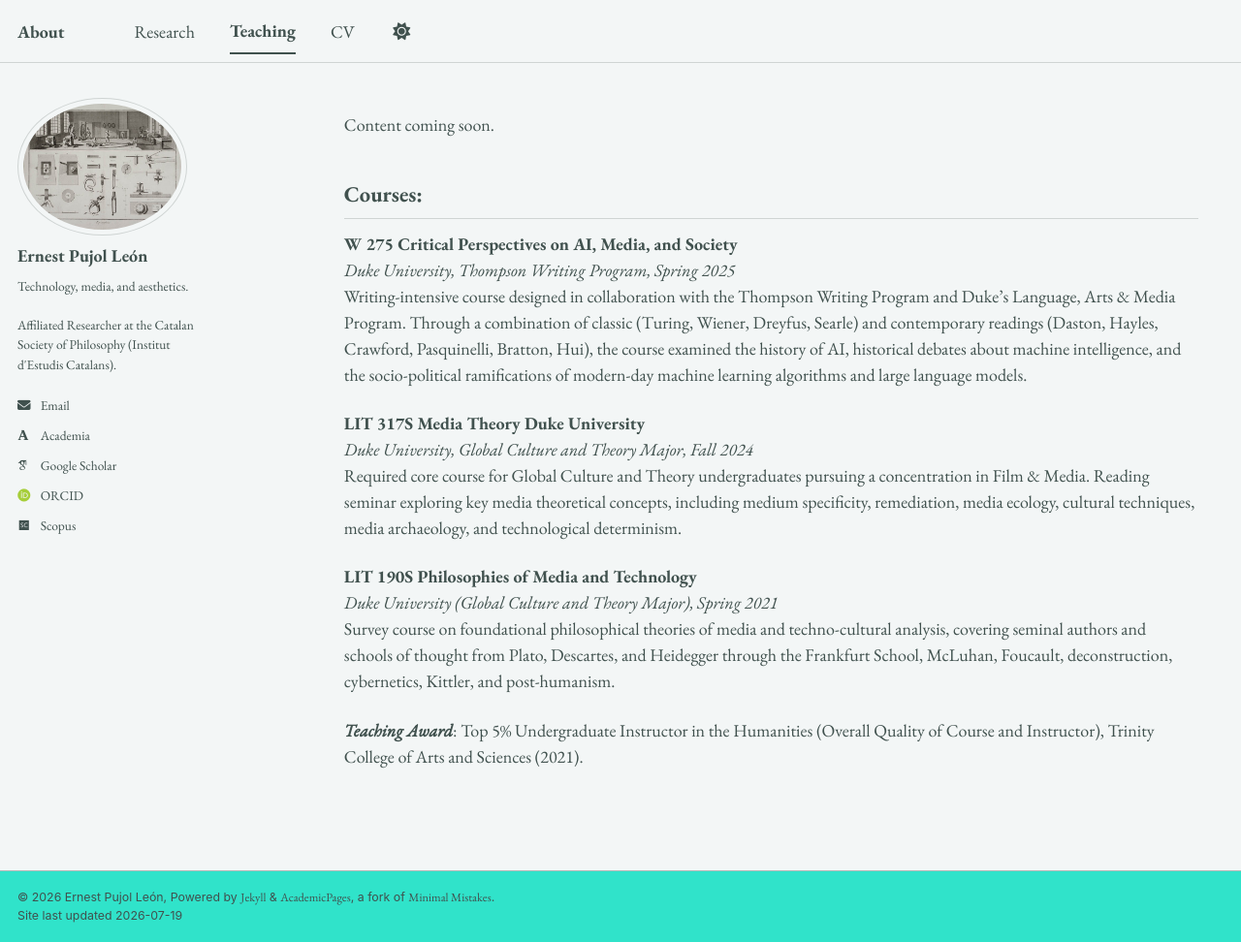
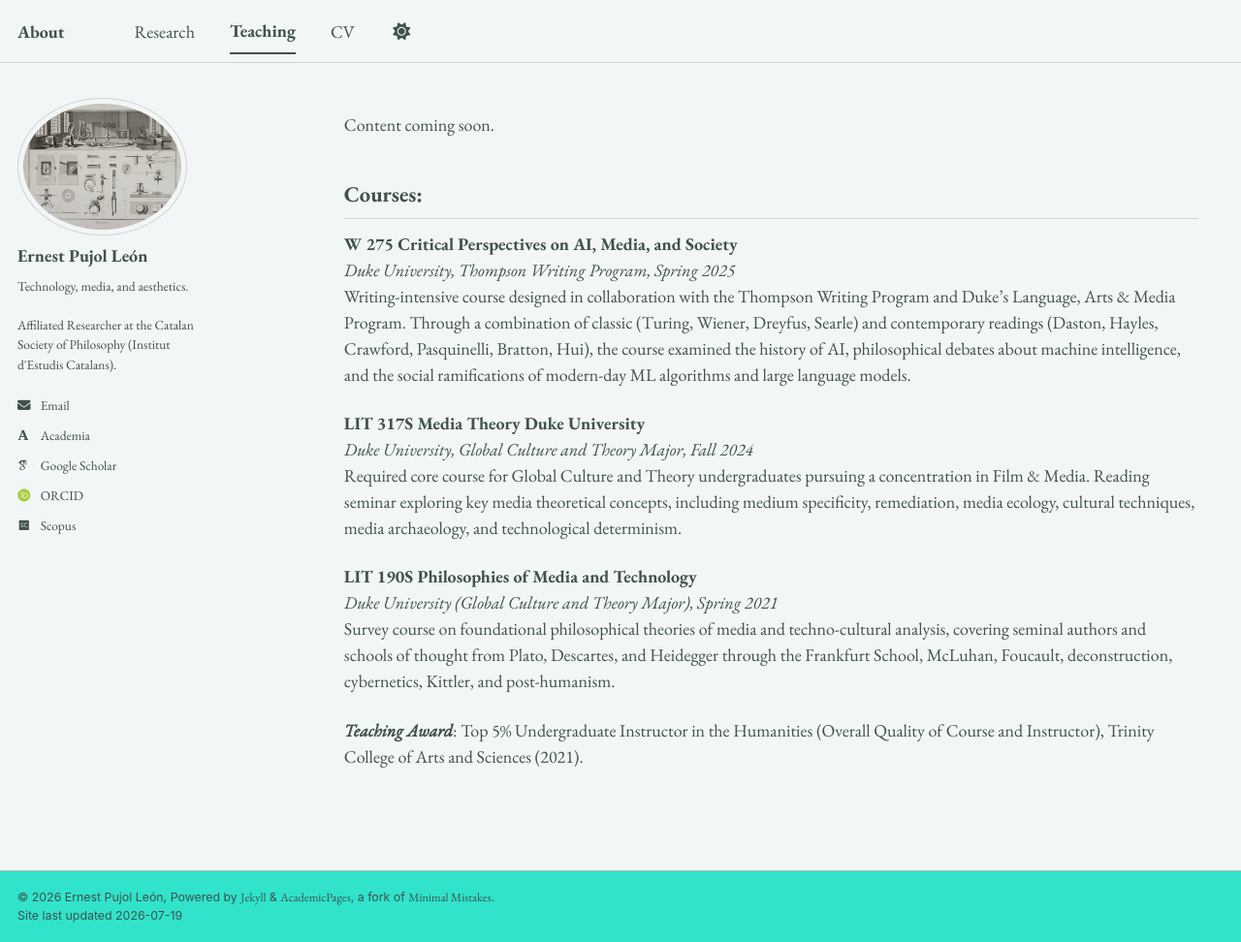
Before and after one commit to epujol90/epujol90.github.io, a Jekyll site: the page built from _pages/teaching.md, in a window 1280 px wide and 972 px high. Shown: the whole window at 97% size. Built offline with Jekyll 4.4.1, drawn with Linux system fonts in a browser that asks for light colours; some web fonts are replaced; a script bundle is joined from its source files by our own code; library files that are not in the unit come from our copies.

Commit message:
Update teaching.md

```diff
--- a/_pages/teaching.md
+++ b/_pages/teaching.md
@@ -10,7 +10,7 @@ Content coming soon.
 
 **W 275 Critical Perspectives on AI, Media, and Society**<br>
 _Duke University, Thompson Writing Program, Spring 2025_ <br>
-Writing-intensive course designed in collaboration with the Thompson Writing Program and Duke’s Language, Arts & Media Program. Through a combination of classic (Turing, Wiener, Dreyfus, Searle) and contemporary readings (Daston, Hayles, Crawford, Pasquinelli, Bratton, Hui), the course examined the history of AI, historical debates about machine intelligence, and the socio-political ramifications of modern-day machine learning algorithms and large language models.
+Writing-intensive course designed in collaboration with the Thompson Writing Program and Duke’s Language, Arts & Media Program. Through a combination of classic (Turing, Wiener, Dreyfus, Searle) and contemporary readings (Daston, Hayles, Crawford, Pasquinelli, Bratton, Hui), the course examined the history of AI, philosophical debates about machine intelligence, and the social ramifications of modern-day ML algorithms and large language models.
 <br>
 
 
```
